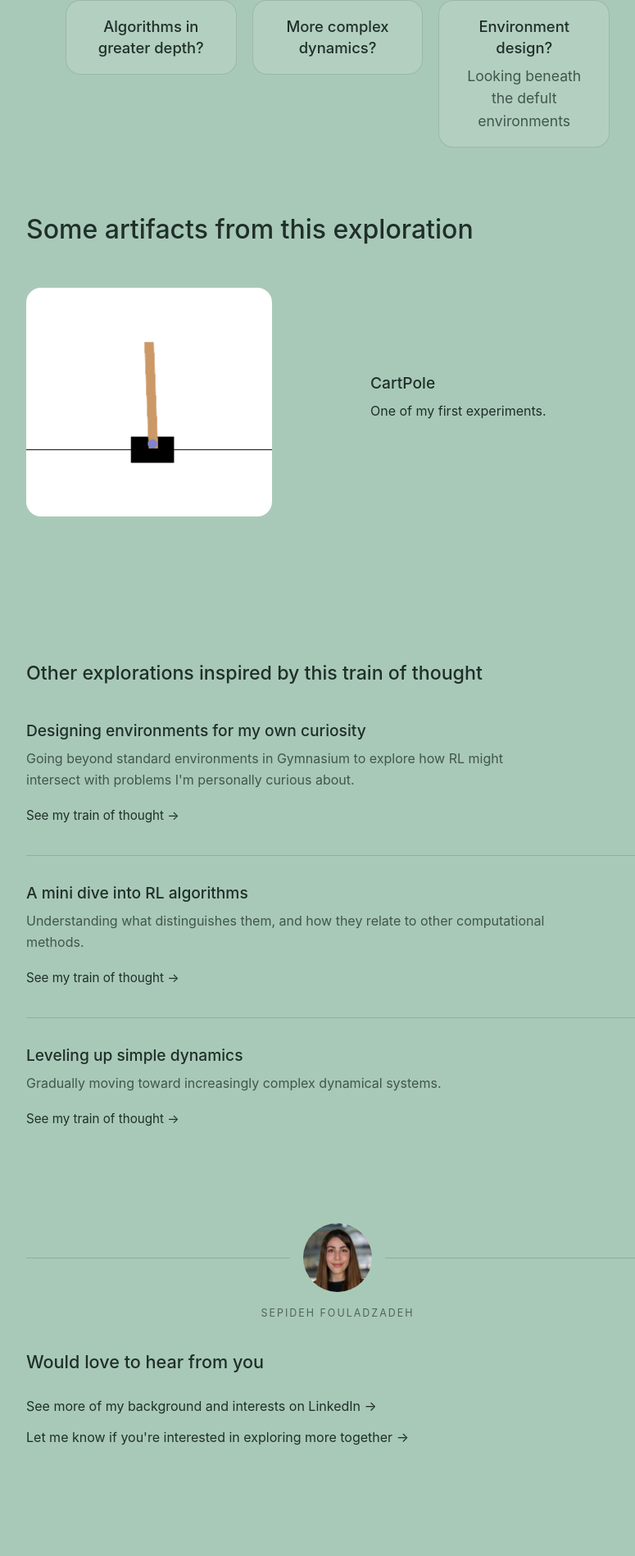
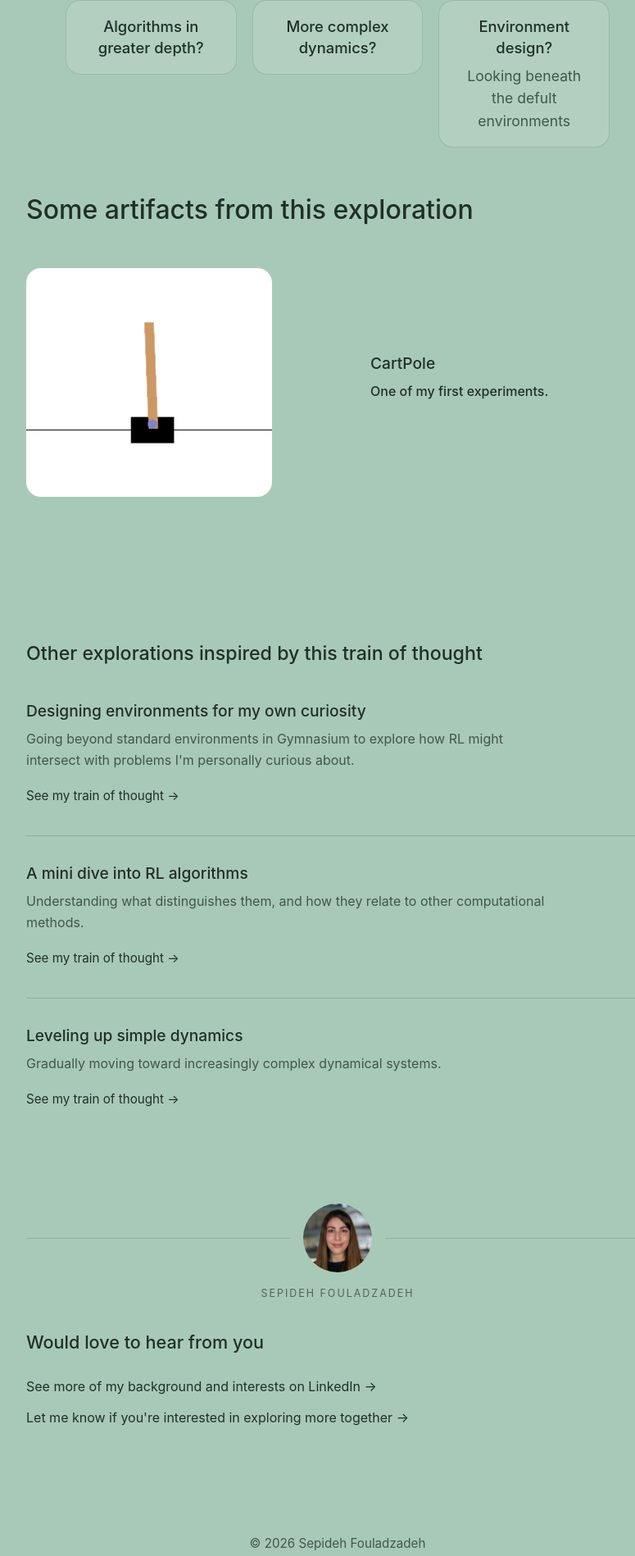
Before and after one commit to SepidehFouladzadeh/SepidehFouladzadeh.github.io, a Jekyll site: the page built from _posts/2026-07-15-RL-Control.md, in a window 1280 px wide. Shown: the part 1246-3144 px from the top of the page at 82% size, without its empty margins (228-1003 px from the left). Built offline with Jekyll 4.4.1, drawn with Linux system fonts in a browser that asks for light colours.

```diff
--- a/_layouts/exploration.html
+++ b/_layouts/exploration.html
@@ -629,7 +629,10 @@
 
 
     .artifacts {
-        margin-top: 5rem;
+    margin: 0 0 2.5rem;
+    font-size: 1.45rem;
+    font-weight: 500;
+    line-height: 1.35;
     }
 
     .artifact {
```
